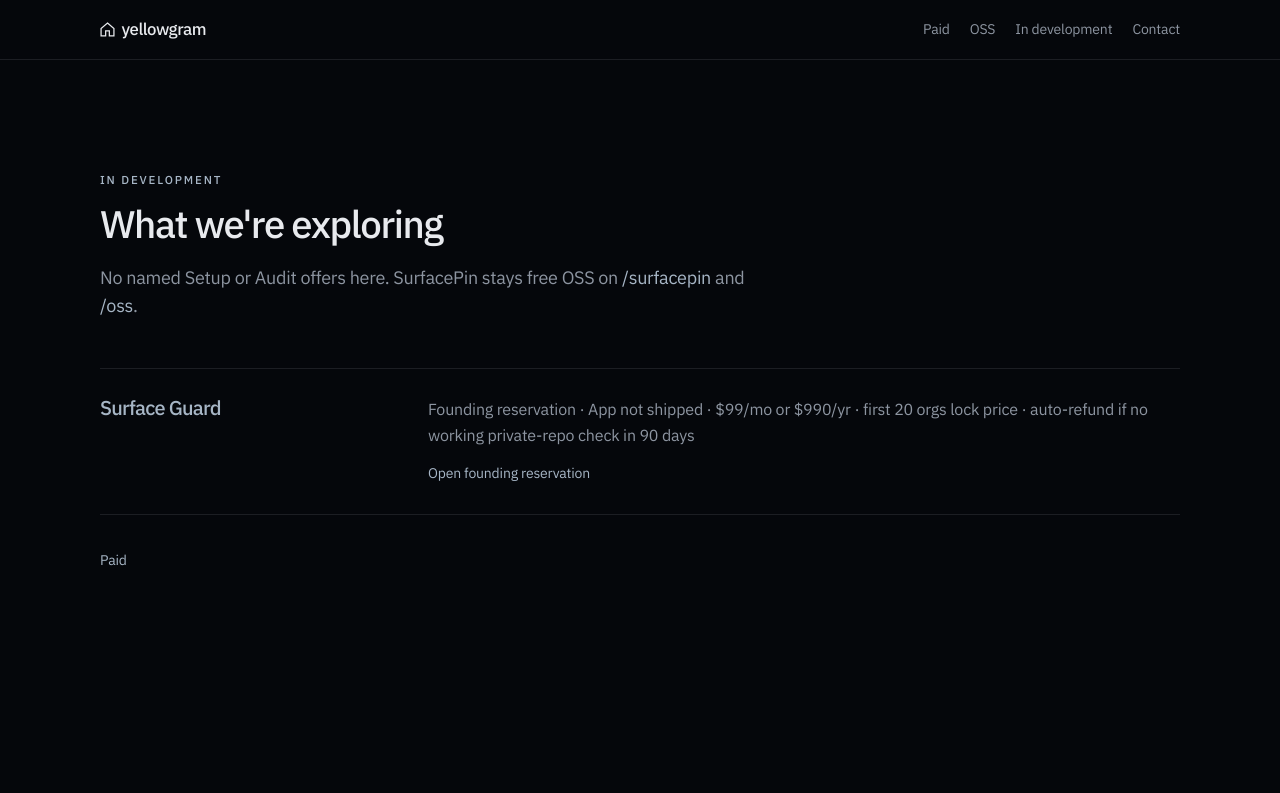
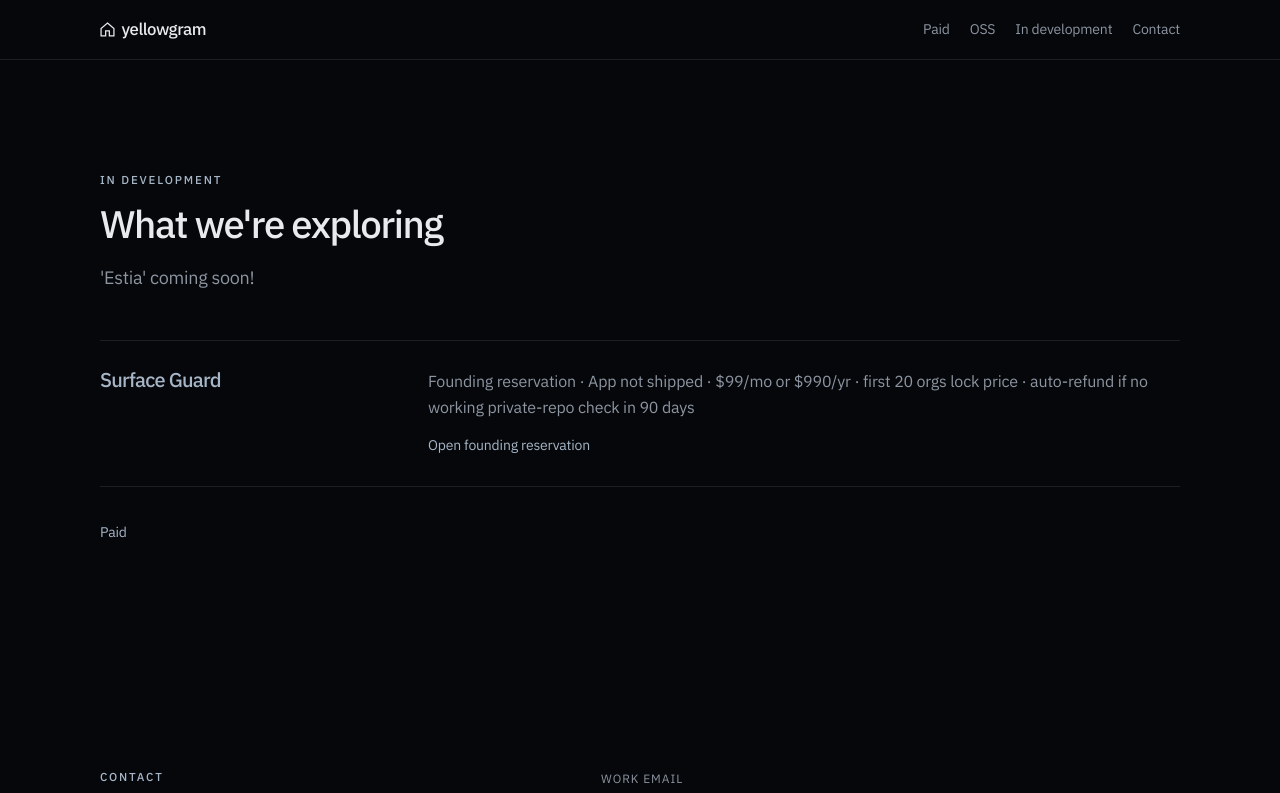
Before and after one commit to yellowgram/yellowgram-web, a Next.js app: page /future in a window 1280 px wide. Shown: the top 793 px of the page. Built offline with nearby package versions, Linux system fonts and the light colour scheme.

Commit message:
copy(future): Estia coming soon
Replace /future lede and metadata with founder Estia teaser.

```diff
--- a/src/app/future/page.tsx
+++ b/src/app/future/page.tsx
@@ -6,7 +6,7 @@
 import { email, exploring } from "@/lib/site";
 
 const description =
-  "In development at yellowgram. Surface Guard founding reservation on /surface-guard. No Setup or Audit consulting offers. SurfacePin remains free OSS.";
+  "In development at yellowgram. Estia coming soon.";
 
 export const metadata: Metadata = pageMetadata({
   title: "In development",
@@ -22,15 +22,7 @@
         <p className="eyebrow">In development</p>
         <h1 className="title mt-4">What we&apos;re exploring</h1>
         <p className="lede mt-5 max-w-2xl muted">
-          No named Setup or Audit offers here. SurfacePin stays free OSS on{" "}
-          <Link className="text-link" href="/surfacepin">
-            /surfacepin
-          </Link>{" "}
-          and{" "}
-          <Link className="text-link" href="/oss">
-            /oss
-          </Link>
-          .
+          &apos;Estia&apos; coming soon!
         </p>
 
         {exploring.length > 0 ? (
```
